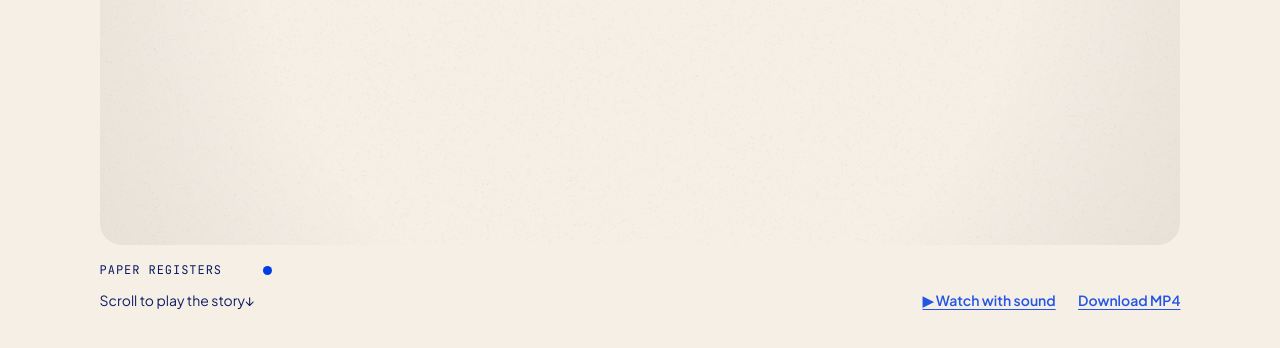
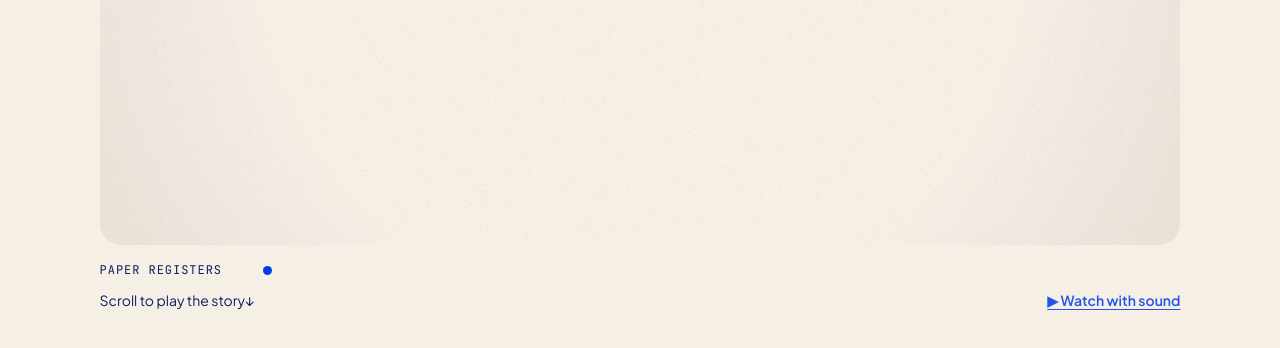
Before and after one commit to Manav-p765/letsmartshala, a React (Vite) app: page /about in a window 1280 px wide. Shown: the part 950-1298 px from the top of the page. Built offline with nearby package versions, Linux system fonts and the light colour scheme; no server answers.

Commit message:
Remove the film's download option
The Download MP4 link is gone from the About page, and the MP4 moves
from public/ to film/ so the site no longer serves it; it stays in the
repo for social posts.

Co-Authored-By: Claude Opus 5.5 <noreply@anthropic.com>

```diff
--- a/src/components/ScrollFilm/ScrollFilm.jsx
+++ b/src/components/ScrollFilm/ScrollFilm.jsx
@@ -7,8 +7,8 @@
  * frame (the film's draw(frame) is pure, so scrubbing is instant both ways).
  * The chapter caption under the frame and a progress rail follow along.
  *
- * Sound can't follow a scrub, so "Watch with sound" opens the film on its
- * own page, and the MP4 is offered for sharing.
+ * Sound can't follow a scrub, so "Watch with sound" opens the film in an
+ * overlay with its score.
  *
  * Reduced motion: no pinning (a pinned, scroll-driven scene is a vestibular
  * trigger) — the film sits in a normal frame with its own Play button.
@@ -28,7 +28,7 @@ const CHAPTERS = [
  *  shown as readable text under the frame on phones, where the in-film captions are tiny. */
 const CAPTIONS = [[0.9,5,"Why is the school office always catching up?"],[5.6,10,"Aarav joins Class 7-B. The office writes him in."],[10.4,17.5,"Then four more people write him in. Again."],[17.8,20,"Copies drift: Roll 12 here, Roll 21 there."],[20.3,22.5,"The principal waits till evening for today’s fees."],[22.8,25,"Defaulters turn up at the end of term."],[27.8,30,"So we put the whole school in one place."],[30.3,35,"Aarav is written once. Every office reads it."],[37.6,42.3,"Principal, teachers, accountant, office — the same live numbers."]];
 
-export default function ScrollFilm({ src, mp4, title }) {
+export default function ScrollFilm({ src, title }) {
   const sectionRef = useRef(null);
   const frameRef = useRef(null);
   const [scrubbing, setScrubbing] = useState(false);
@@ -144,7 +144,6 @@ export default function ScrollFilm({ src, mp4, title }) {
           <p className="sfilm__links">
             {scrubbing && <span className="sfilm__hint">Scroll to play the story</span>}
             <button type="button" ref={openerRef} className="sfilm__watch" onClick={() => setWatching(true)}>▶ Watch with sound</button>
-            <a href={mp4} download="SmartShala-story.mp4">Download MP4</a>
           </p>
         </div>
       </div>
--- a/src/data/about.js
+++ b/src/data/about.js
@@ -17,7 +17,6 @@ export const hero = {
   lede: 'We built SmartShala so the people who run a school spend their day on the school, not on the registers. Scroll, and the story plays.',
   film: {
     src: '/film/smartshala-story.html',
-    mp4: '/film/smartshala-story.mp4',
     title: 'SmartShala — the story (34 seconds, animated)',
     note: '34 seconds · press Play for sound'
   }
--- a/src/pages/AboutPage.jsx
+++ b/src/pages/AboutPage.jsx
@@ -41,7 +41,7 @@ export default function AboutPage() {
         </div>
       </section>
 
-      <ScrollFilm src={hero.film.src} mp4={hero.film.mp4} title={hero.film.title} />
+      <ScrollFilm src={hero.film.src} title={hero.film.title} />
 
       <section className="section ab-diff" data-theme="white" aria-labelledby="diff-title">
         <div className="container">
```
Also changed, not shown: 1 other file (tests, documents, lock files or other folders).
